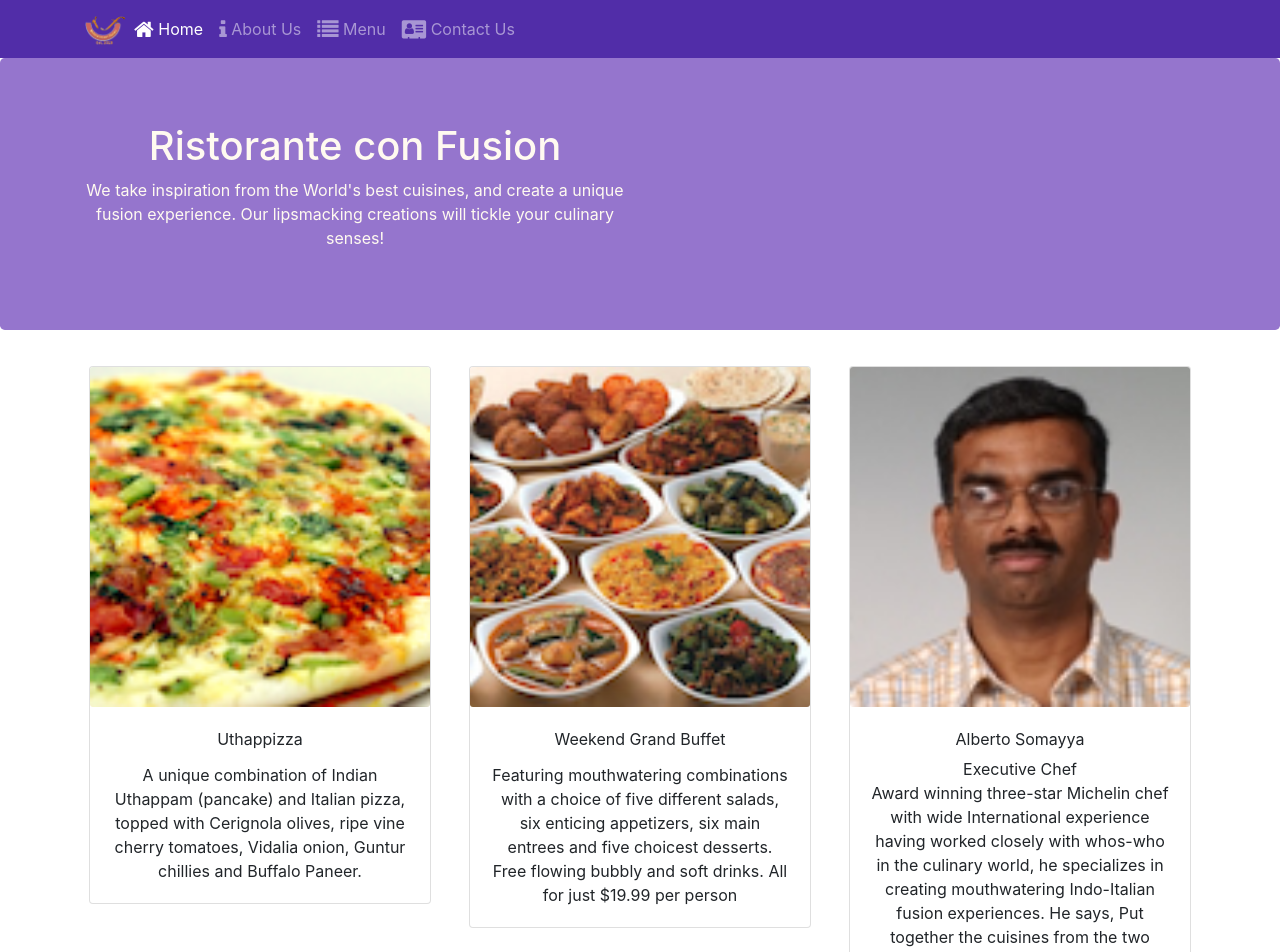
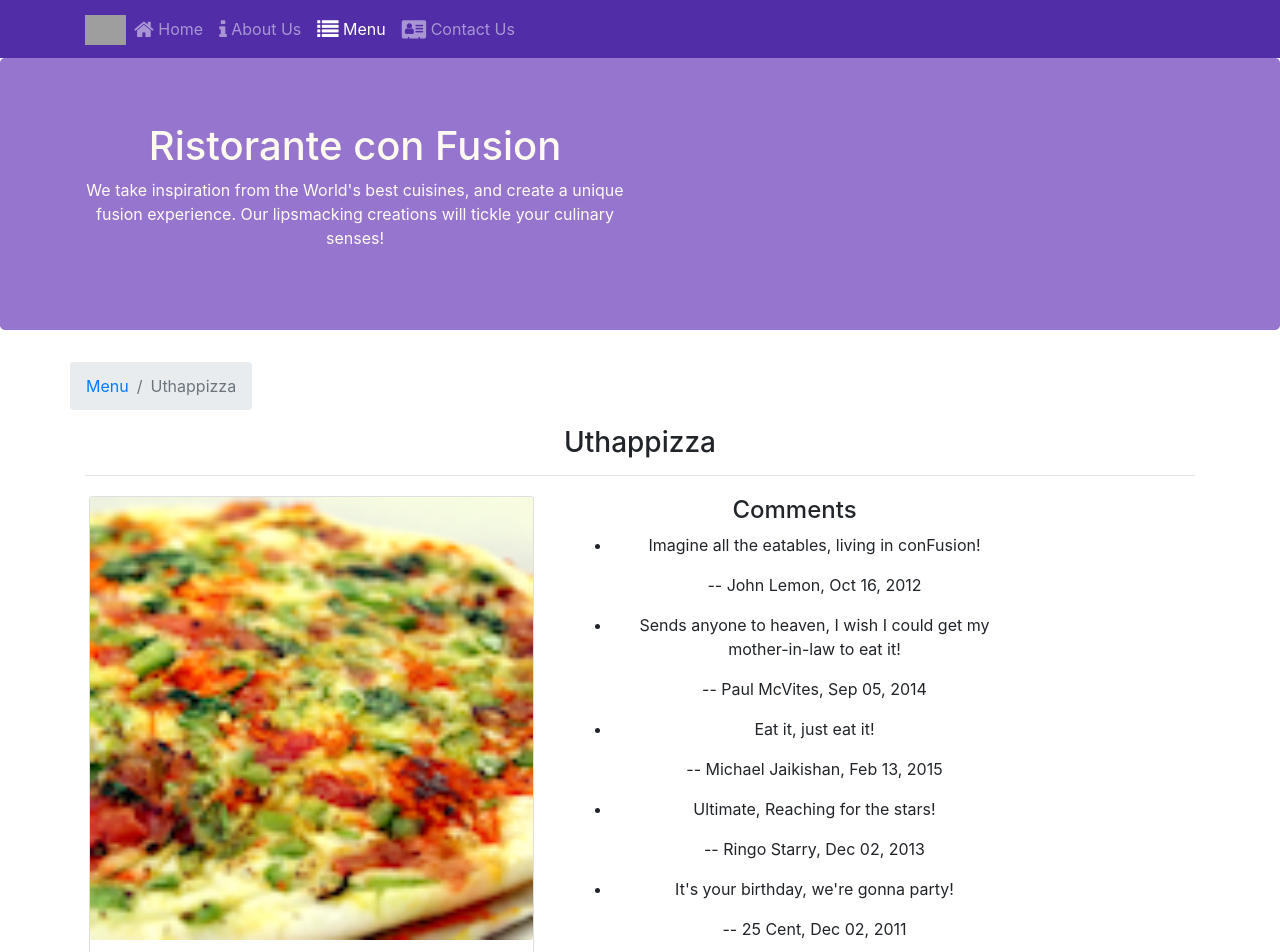
Before and after one commit to Dongnguyen1406/Confusion, a React (Create React App) app: page /menu/0 in a window 1280 px wide. Before the commit this address led to /home. Shown: the top 952 px of the page. Built offline with nearby package versions, Linux system fonts and the light colour scheme; grey boxes are pictures that could not be loaded.

Commit message:
Single Page Applications Part 2

```diff
--- a/src/Components/ContactComponent.js
+++ b/src/Components/ContactComponent.js
@@ -1,22 +1,36 @@
 import React from 'react';
+import { Breadcrumb, BreadcrumbItem } from 'reactstrap';
+import { Link } from 'react-router-dom';
+
 
 function Contact(props) {
-    return(
+    return (
         <div className="container">
+            <div className="row">
+                <Breadcrumb>
+                    <BreadcrumbItem><Link to="/home">Home</Link></BreadcrumbItem>
+                    <BreadcrumbItem active>Contact Us</BreadcrumbItem>
+                </Breadcrumb>
+                <div className="col-12">
+                    <h3>Contact Us</h3>
+                    <hr />
+                </div>
+            </div>
+
             <div className="row row-content">
                 <div className="col-12">
-                <h3>Location Information</h3>
+                    <h3>Location Information</h3>
                 </div>
                 <div className="col-12 col-sm-4 offset-sm-1">
-                        <h5>Our Address</h5>
-                        <address>
+                    <h5>Our Address</h5>
+                    <address>
                         121, Clear Water Bay Road<br />
                         Clear Water Bay, Kowloon<br />
                         HONG KONG<br />
                         <i className="fa fa-phone"></i>: +852 1234 5678<br />
                         <i className="fa fa-fax"></i>: +852 8765 4321<br />
                         <i className="fa fa-envelope"></i>: <a href="mailto:confusion@food.net">confusion@food.net</a>
-                        </address>
+                    </address>
                 </div>
                 <div className="col-12 col-sm-6 offset-sm-1">
                     <h5>Map of our Location</h5>
--- a/src/Components/DishdetailComponent.js
+++ b/src/Components/DishdetailComponent.js
@@ -1,5 +1,6 @@
 import React from 'react';
-import { Card, CardImg, CardImgOverlay, CardBody, CardTitle, CardText } from 'reactstrap';
+import { Card, CardImg, CardBody, CardTitle, CardText, Breadcrumb, BreadcrumbItem  } from 'reactstrap';
+import { Link } from 'react-router-dom';
 
 function RenderDish({ dish }) {
   if (dish != null) {
@@ -40,23 +41,37 @@
   }
 }
 
-const DishDetail = ({ dish }) => {
-  if (dish != null) {
+const DishDetail = (props) => {
+  const dish = props.dish;
+
+  if (dish == null) {
+    return <div></div>;
+  }
+
     return (
       <div className="container">
                 <div className="row">
-        <div className="col-12 col-md-5 m-1 text-left">
-            <RenderDish dish={dish} />
+                    <Breadcrumb>
+
+                        <BreadcrumbItem><Link to="/menu">Menu</Link></BreadcrumbItem>
+                        <BreadcrumbItem active>{props.dish.name}</BreadcrumbItem>
+                    </Breadcrumb>
+                    <div className="col-12">
+                        <h3>{props.dish.name}</h3>
+                        <hr />
                     </div>
-          <div className="col-12 col-md-5 m-1 text-left">
-            <RenderComments comments={dish.comments} />
+                </div>
+                <div className="row">
+                    <div className="col-12 col-md-5 m-1">
+                        <RenderDish dish={props.dish} />
+                    </div>
+                    <div className="col-12 col-md-5 m-1">
+                        <RenderComments comments={props.comments} />
                     </div>
                 </div>
                 </div>
-    );
-  } else {
-    return <div></div>;
+
+    )
 }
-};
 
 export default DishDetail;
--- a/src/Components/MainComponent.js
+++ b/src/Components/MainComponent.js
@@ -41,6 +41,14 @@
       );
     }
 
+    const DishWithId = ({match}) => {
+      return(
+          <DishDetail dish={this.state.dishes.filter((dish) => dish.id === parseInt(match.params.dishId,10))[0]}
+            comments={this.state.comments.filter((comment) => comment.dishId === parseInt(match.params.dishId,10))} />
+      );
+    }
+
+
 
     return (
       <div>
@@ -49,8 +57,11 @@
           <Route path='/home' component={HomePage} />
           <Route exact path='/menu' component={() => <Menu dishes={this.state.dishes} />} />
           <Route exact path='/contactus' component={Contact} />
+          <Route path='/menu/:dishId' component={DishWithId} />
           <Redirect to="/home" />
         </Switch>
+
+        <DishDetail dish={this.state.dishes.filter((dish) => dish.id === this.state.selectedDish)[0]}></DishDetail>
         <Footer />
       </div>
     );
--- a/src/Components/MenuComponent.js
+++ b/src/Components/MenuComponent.js
@@ -1,14 +1,16 @@
 import React from 'react';
-import { Card, CardImg, CardImgOverlay,
-    CardTitle } from 'reactstrap';
+import { Card, CardImg, CardImgOverlay, CardTitle, Breadcrumb, BreadcrumbItem } from 'reactstrap';
+import { Link } from 'react-router-dom';
 
-    function RenderMenuItem ({dish}) {
+function RenderMenuItem({ dish, onClick }) {
     return (
         <Card>
+            <Link to={`/menu/${dish.id}`} >
                 <CardImg width="100%" src={dish.image} alt={dish.name} />
                 <CardImgOverlay>
                     <CardTitle>{dish.name}</CardTitle>
                 </CardImgOverlay>
+            </Link>
         </Card>
     );
 }
@@ -17,8 +19,8 @@
 
     const menu = props.dishes.map((dish) => {
         return (
-                <div className="col-12 col-md-5 m-1"  key={dish.id}>
-                    <RenderMenuItem dish={dish}  />
+            <div className="col-12 col-md-5 m-1" key={dish.id}>
+                <RenderMenuItem dish={dish} />
             </div>
         );
     });
@@ -26,9 +28,20 @@
     return (
         <div className="container">
                 <div className="row">
+                    <Breadcrumb>
+                        <BreadcrumbItem><Link to="/home">Home</Link></BreadcrumbItem>
+                        <BreadcrumbItem active>Menu</BreadcrumbItem>
+                    </Breadcrumb>
+                    <div className="col-12">
+                        <h3>Menu</h3>
+                        <hr />
+                    </div>
+                </div>
+                <div className="row">
                     {menu}
                 </div>
             </div>
+
     );
 }
 
```
Lines whose indentation alone changed are shown as unchanged.
